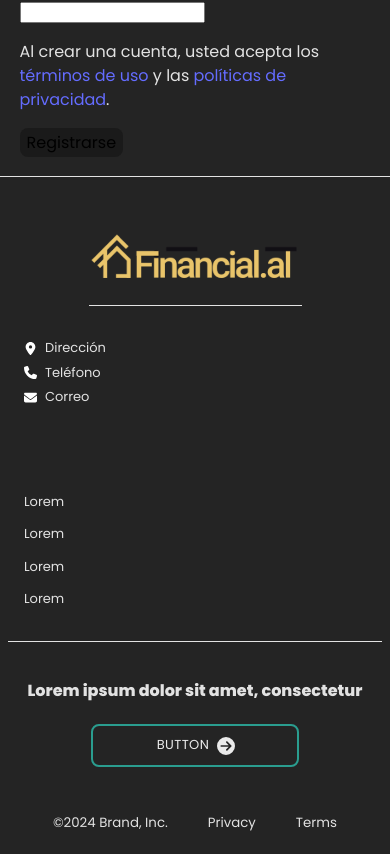
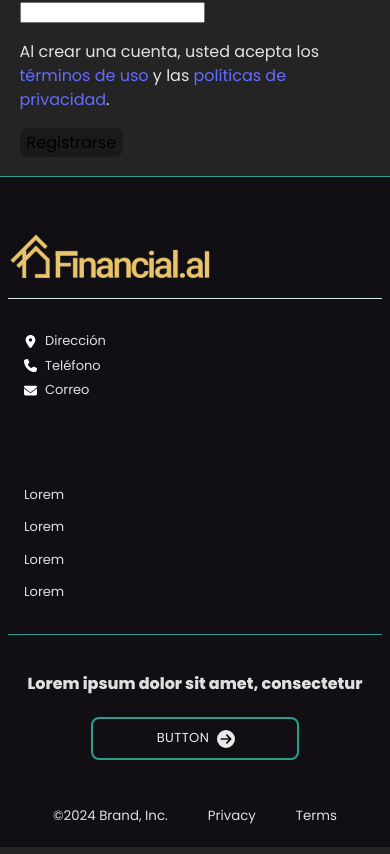
Before and after one commit to No-Country-simulation/h3-17-proptech, a React (Vite) app in the folder client/: page /register in a window 390 px wide. Shown: the part 833-1687 px from the top of the page. Built offline with nearby package versions, Linux system fonts and the light colour scheme.

Commit message:
modify<src/components/footer/footer.module.css>add logo styles, fix color

```diff
--- a/client/src/components/footer/footer.module.css
+++ b/client/src/components/footer/footer.module.css
@@ -6,10 +6,10 @@
   padding: 0;
   width: 100%;
   height: auto;
-  background-color: var(--background-1);
+  background-color: var(--Fondo-1);
   border-top-style: solid;
   border-width: 1px;
-  border-color: var(--color-primary-800);
+  border-color: var(--Primario);
 }
 .footerDesktop {
   display: flex;
@@ -17,7 +17,7 @@
   justify-content: center;
 }
 /* area 1 */
-.logo {
+.logoArea {
   display: flex;
   width: 100%;
   height: auto;
@@ -26,8 +26,13 @@
   margin-right: 0;
   border-bottom-style: solid;
   border-width: 1px;
-  border-color: var(--color-primary-800);
+  border-color: var(--Primario);
   padding-block: 1rem;
+}
+.logo{
+  width: 100%;
+  height: 33px;
+  margin-bottom:1em;
 }
 
 .contact {
@@ -55,7 +60,7 @@
 /* area 2 */
 .area2 {
   border-style: solid;
-  border-color: var(--color-primary-800);
+  border-color: var(--Primario);
   border-top: none;
   border-bottom: none;
   border-width: 1px;
@@ -75,7 +80,7 @@
   width: 100%;
   justify-content: center;
   border-bottom-style: solid;
-  border-color: var(--color-primary-800);
+  border-color: var(--Primario);
   border-width: 1px;
 }
 .buttonFoot {
@@ -125,7 +130,7 @@
   justify-content: space-between;
   align-items: center;
 }
-@media (max-width: 1095px) {
+@media (max-width: 768px) {
   .footerDesktop {
     flex-direction: column;
     align-items: center;
@@ -139,11 +144,11 @@
     padding: 0.5em;
     box-sizing: border-box;
   }
-  .logo {
+  .logoArea {
     width: 100%;
     border-bottom-style: solid;
     border-width: 1px;
-    border-color: var(--color-primary-500);
+    border-color: var(--Primario-90);
     margin-inline: 0em 0;
     padding-block: 1rem;
   }
```
